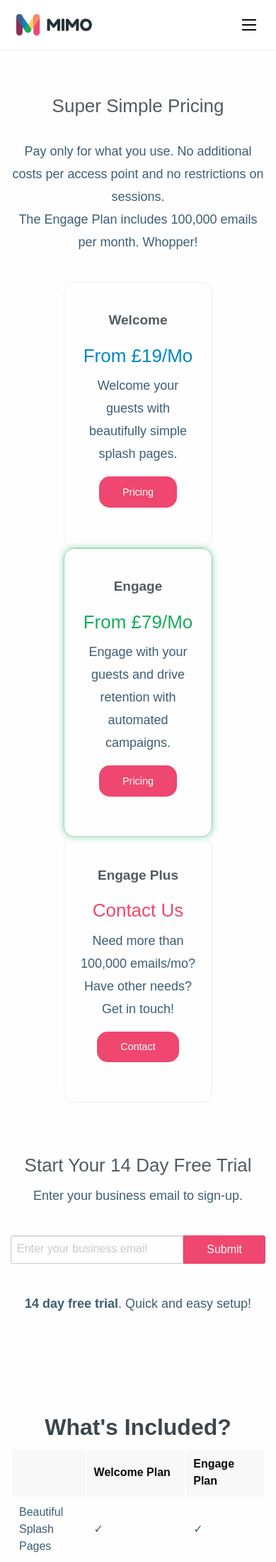
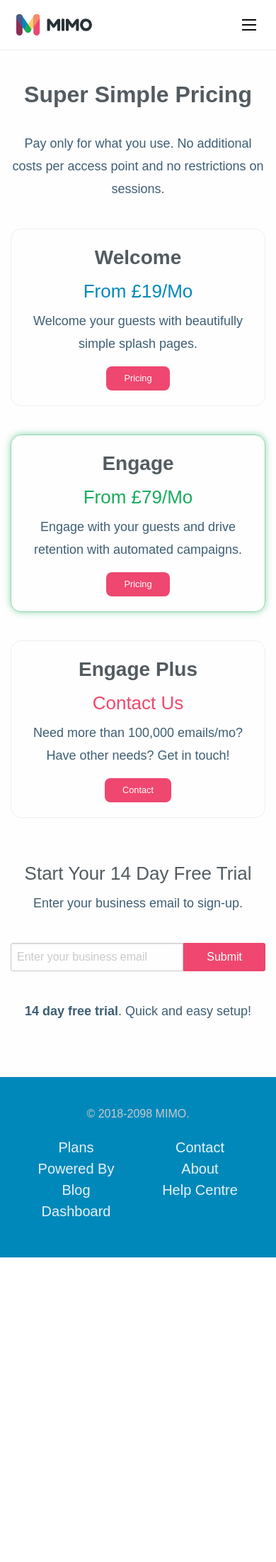
Before and after one commit to mimolabs/mimolabs.github.io, a Jekyll site: the page built from plans/index.html, in a window 390 px wide. Shown: the top 2200 px of the page at 71% size. Built offline with Jekyll 4.4.1, drawn with Linux system fonts in a browser that asks for light colours; after the commit the page ends 1771 px from its top, so only the background shows below that; some of the changed text lies outside the part shown.

Commit message:
plans page mob

```diff
--- a/_includes/header.html
+++ b/_includes/header.html
@@ -6,7 +6,7 @@
   <link rel="icon" type="image/png" href="/images/favicon.ico">
   <!-- <link rel="stylesheet" href="https://cdnjs.cloudflare.com/ajax/libs/foundation/6.4.3/css/foundation-float.min.css" /> -->
   <link rel="stylesheet" href="{{ "/css/foundation.css" | prepend: site.baseurl }}">
-  <link rel="stylesheet" href="{{ "/css/site-201802081630.css" | prepend: site.baseurl }}">
+  <link rel="stylesheet" href="{{ "/css/site-201802081820.css" | prepend: site.baseurl }}">
   <link rel="canonical" href="{{ page.url | replace:'index.html','' | prepend: site.baseurl | prepend: site.url }}">
   <link rel="stylesheet" href="https://fonts.googleapis.com/icon?family=Material+Icons">
 
--- a/css/site-201802081630.css
+++ b/css/site-201802081820.css
@@ -115,7 +115,6 @@ body, html {
   font-size: 12px;
 }
 
-
 .menu.vertical > li {
   padding-top: 0px;
   padding-bottom: 0px;
@@ -198,6 +197,8 @@ body, html {
 }
 
 .overlay h2 {
+  padding-bottom: 8px;
+  padding-top: 8px;
   margin-top: 20px;
   margin-bottom: 20px;
   font-size: 20px;
@@ -500,10 +501,6 @@ footer a:hover {
   margin-bottom: 20px;
 }
 
-/*.plans-card-row > .row > .columns {
-  margin-top: 40px;
-}*/
-
 .plans-card-row > h2 {
   margin-bottom: 30px;
 }
@@ -570,6 +567,15 @@ footer a:hover {
   list-style-type: none;
   color: rgba(0,0,0, 0.54);
   padding-bottom: 10px;
+}
+
+.signup h2, .signedup h3 {
+  margin-top: 90px;
+}
+
+#engageModal {
+  outline: none;
+  border: none;
 }
 
 /*Product*/
@@ -814,9 +820,10 @@ img.mappy {
 }
 
 
-/*small*/
+/*mobile style*/
 
 @media screen and (max-width: 640px) {
+  /*home small*/
   .bg-top .button {
     margin-top: 40px;
   }
@@ -844,4 +851,43 @@ img.mappy {
   .fb-1 {
     background-position: center;
   }
+  /*plans small*/
+  .row.banner.plans-banner {
+    padding-top: 40px;
+  }
+  .plans-card-row>h2 {
+    font-size: 32px;
+    font-weight: 600;
+  }
+  .plans-card {
+    margin-bottom: 20px;
+    height: 250px;
+    padding-top: 0px;
+  }
+  .plan-title h3 {
+    font-size: 28px;
+    margin-bottom: 0px;
+  }
+  .plan-title {
+    margin-bottom: 10px;
+  }
+  .plans-card .button {
+    padding: 0.6rem 1.5rem;
+    border-radius: 8px;
+    font-size: 0.8rem;
+  }
+  .signup h2, .signedup h3 {
+    margin-top: 40px;
+  }
+  #engageModal.reveal {
+    margin: auto;
+    top: 0;
+    left: 0;
+    width: 90%;
+    max-width: none;
+    height: fit-content;
+    min-height: fit-content;
+    border: 0;
+    border-radius: 8px;
+  }
 }
--- a/plans/index.html
+++ b/plans/index.html
@@ -17,7 +17,7 @@ function navactive() {
 
 <div class="page-content" id="calculator">
 
-  <div style="outline: none;border: none;" class="reveal" id="engageModal" data-reveal>
+  <div class="reveal" id="engageModal" data-reveal>
     <h1><span class='planName'></span> Price</h1>
     <p>With MIMO, you're billed by people, not access points. A person is someone who uses your public WiFi network.</p>
     <p class='enterpriseYes' style="display: none"><b>More than 5000 people</b>.</p>
@@ -38,11 +38,11 @@ function navactive() {
   <div class="row align-center banner plans-banner">
     <div class="plans-card-row large-12 columns text-center">
       <h2>Super Simple Pricing</h2>
-      <p>Pay only for what you use. No additional costs per access point and no restrictions on sessions. <br> The Engage Plan includes 100,000 emails per month. Whopper!</p>
+      <p>Pay only for what you use. No additional costs per access point and no restrictions on sessions. <span class="hide-for-small-only"><br> The Engage Plan includes 100,000 emails per month. Whopper!</span></p>
 
       <div class="row align-center">
         <div class="large-4 medium-4 small-12 columns">
-          <div class="center-cell plans-card large-12 medium-12 small-7 columns text-center">
+          <div class="center-cell plans-card small-12 columns text-center">
             <div class="plan-title text-center">
               <h3>Welcome</h3>
             </div>
@@ -58,7 +58,7 @@ function navactive() {
           </div>
         </div>
         <div class="large-4 medium-4 small-12 columns align-center">
-          <div class="center-cell plans-card large-12 medium-12 small-7 columns text-center">
+          <div class="center-cell plans-card small-12 columns text-center">
             <div class="plan-title text-center">
               <h3>Engage</h3>
             </div>
@@ -74,7 +74,7 @@ function navactive() {
           </div>
         </div>
         <div class="large-4 medium-4 small-12 columns">
-          <div class="center-cell plans-card large-12 medium-12 small-7 columns text-center">
+          <div class="center-cell plans-card small-12 columns text-center">
             <div class="plan-title text-center">
               <h3>Engage Plus</h3>
             </div>
@@ -90,10 +90,10 @@ function navactive() {
           </div>
         </div>
         <div class="large-6 medium-8 small-12 columns signedup">
-          <h3 style="margin-top:90px;">High-fives! Go forth and check your email for the secret password.</h3>
+          <h3>High-fives! Go forth and check your email for the secret password.</h3>
         </div>
         <div class="large-6 medium-8 small-12 columns signup">
-          <h2 style="margin-top:90px;">Start your 14 day free trial</h2>
+          <h2>Start your 14 day free trial</h2>
           <p>Enter your business email to sign-up.</p>
           <div class="input-group" style="margin-top:40px;margin-bottom:40px;">
             <input class="input-group-field" name="email" type="text" placeholder="Enter your business email">
@@ -106,7 +106,7 @@ function navactive() {
       </div>
     </div>
   </div>
-  <div class="row banner align-center">
+  <div class="row banner align-center hide-for-small-only">
     <div class="large-12 small-12 text-center columns">
       <h1>What's Included?</h1>
     </div>
@@ -171,7 +171,7 @@ function navactive() {
     </div>
   </div>
 
-  <div class="row banner text-center align-center">
+  <div class="row banner text-center align-center hide-for-small-only">
     <div class="large-10 columns">
       <div class="row align-middle">
         <div class="small-12 columns">
```
